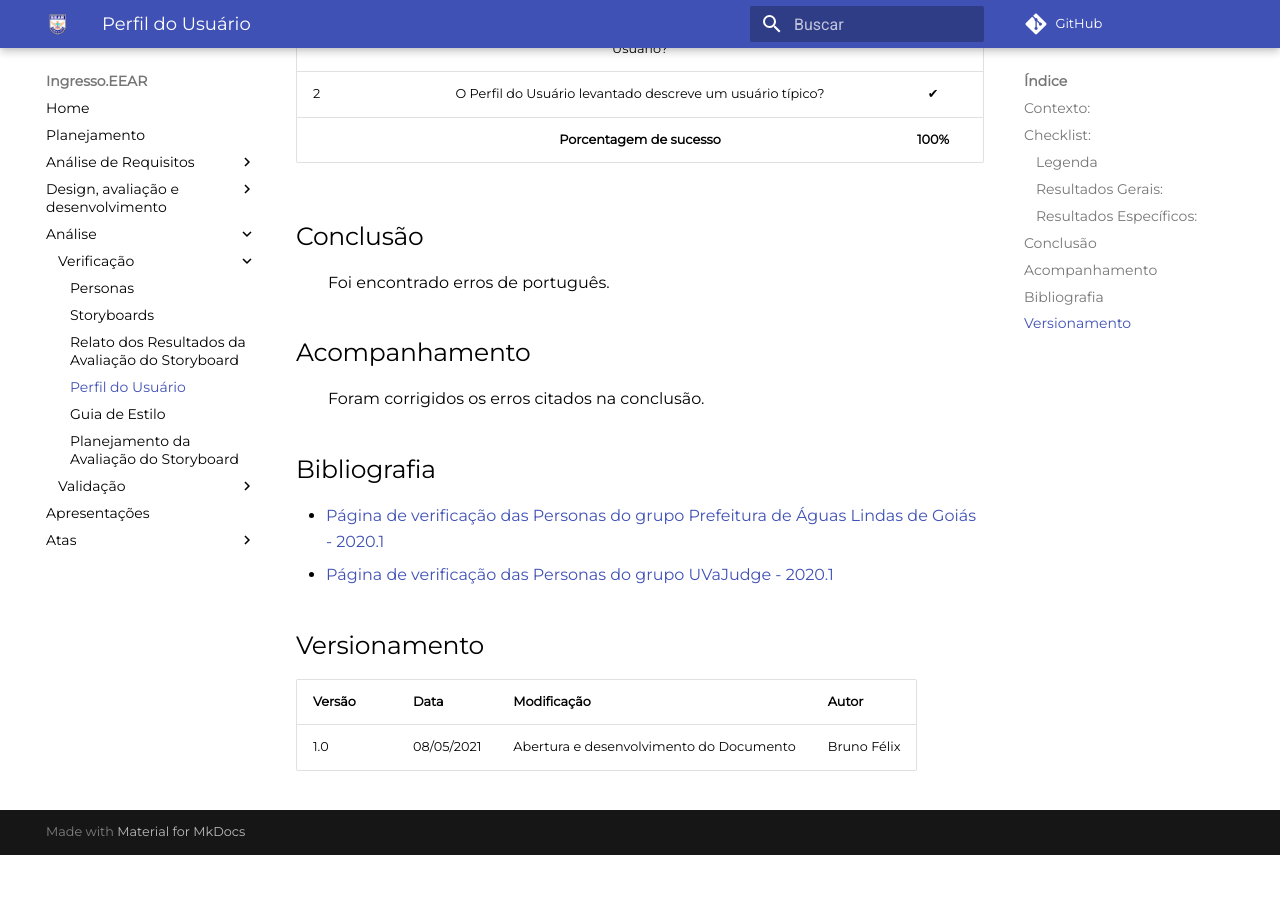
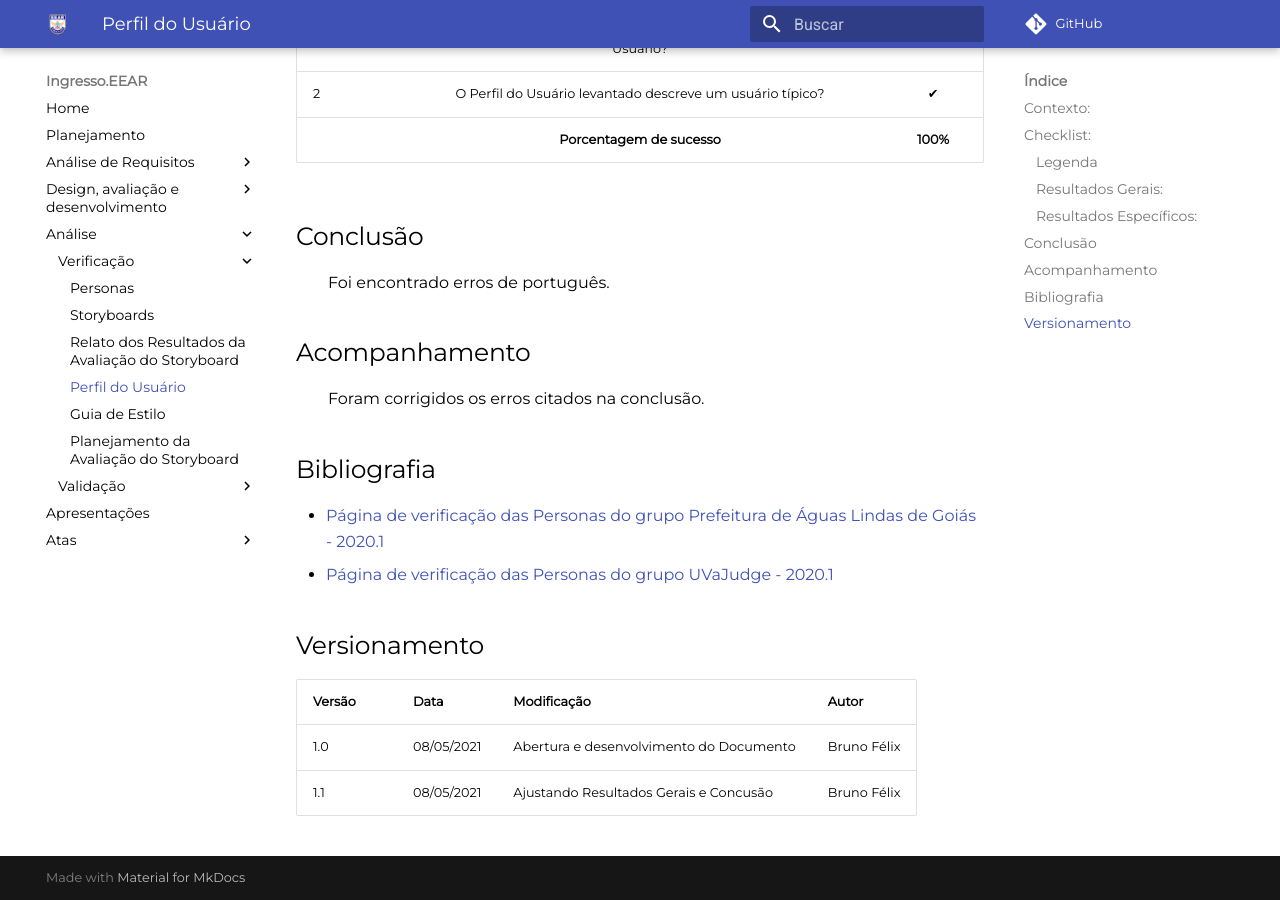
Before and after one commit to CarlosZoft/2020.2-Ingresso.eear, an MkDocs documentation site: the page built from docs/analise/verificacao/perfil-do-usuario.md, in a window 1280 px wide and 900 px high, scrolled down 1348 px. Built offline with MkDocs 1.6.1 and Material for MkDocs 9.7.7, drawn with Linux system fonts in a browser that asks for light colours; comment, search, counter and statistics services are not loaded; before the commit the page ends 2203 px from its top, so only the background shows below that.

Commit message:
(#59) Ajustando versionamento

```diff
--- a/docs/analise/verificacao/perfil-do-usuario.md
+++ b/docs/analise/verificacao/perfil-do-usuario.md
@@ -49,3 +49,4 @@
 |Versão|Data|Modificação|Autor|
 |--|--|--|--|
 |1.0|08/05/2021|Abertura e desenvolvimento do Documento|Bruno Félix|
+|1.1|08/05/2021|Ajustando Resultados Gerais e Concusão|Bruno Félix|
```
